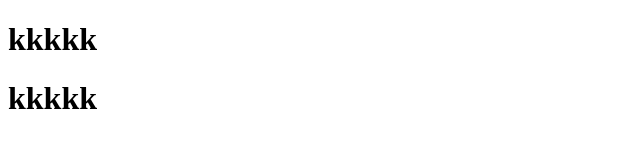
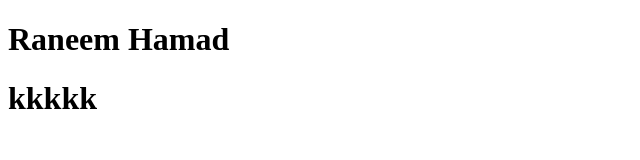
Before and after one commit to RaneemMousaHamad/MyThird-Rebo, a plain HTML site: page index.html in a window 1280 px wide. Shown: the whole page, without its empty margins (0-640 px from the left). Drawn offline with Linux system fonts and the light colour scheme.

Commit message:
this is second feature

```diff
--- a/index.html
+++ b/index.html
@@ -6,7 +6,7 @@
     <title>Document</title>
   </head>
   <body>
-    <h1>kkkkk</h1>
+    <h1>Raneem Hamad</h1>
     <h1>kkkkk</h1>
   </body>
 </html>
```
